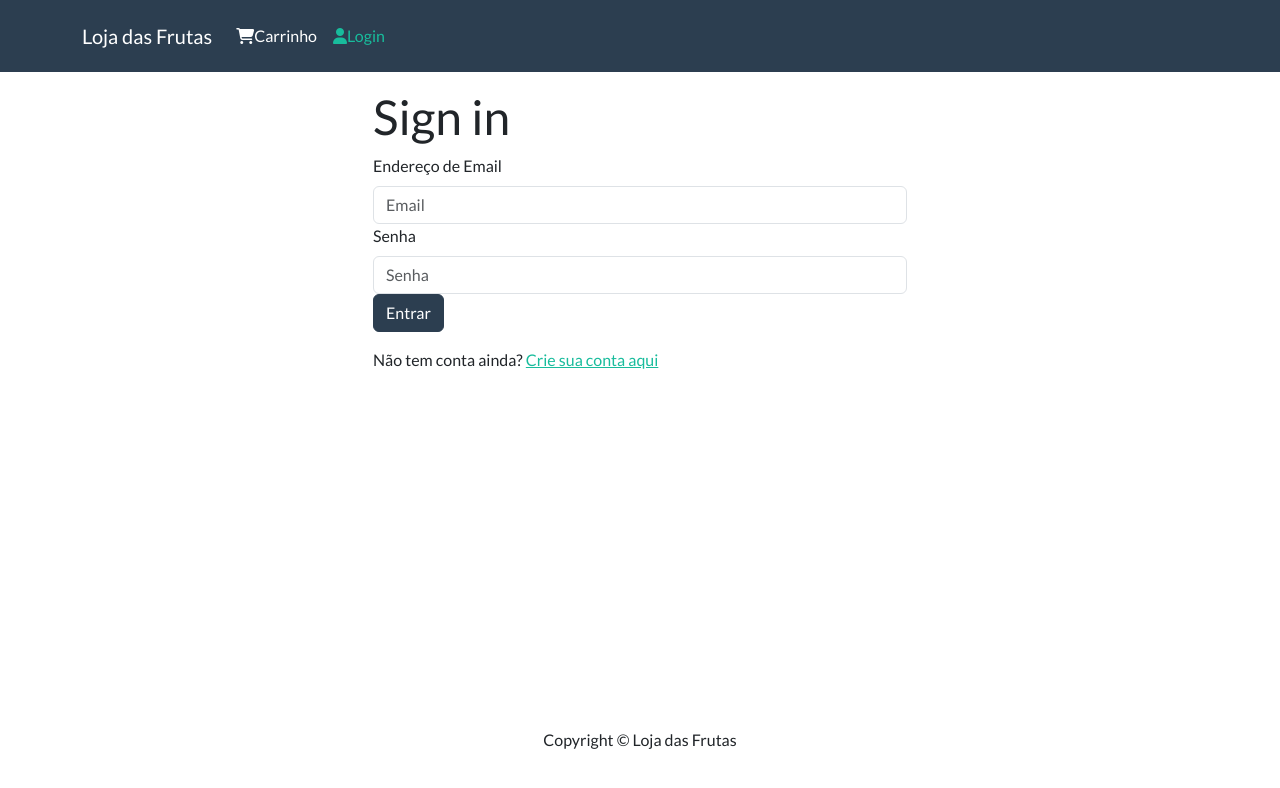
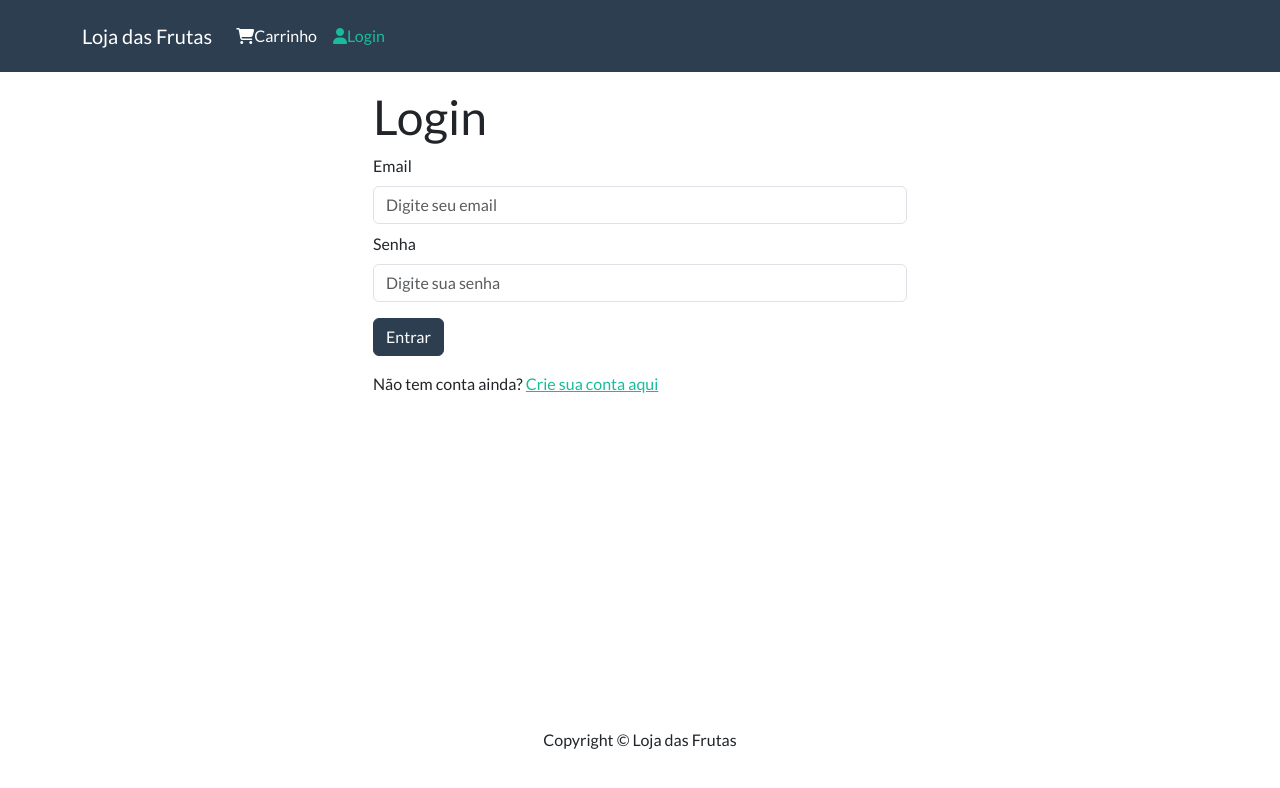
Before and after one commit to arturRDC/loja-das-frutas, a React (Create React App) app in the folder frontend/: page /login in a window 1280 px wide. Shown: the top 788 px of the page. Built offline with nearby package versions, Linux system fonts and the light colour scheme.

Commit message:
Tweak login styles

```diff
--- a/frontend/src/screens/LoginScreen.js
+++ b/frontend/src/screens/LoginScreen.js
@@ -35,31 +35,31 @@ const LoginScreen = () => {
 
   return (
     <FormContainer>
-      <h1>Sign in</h1>
+      <h1>Login</h1>
       {error && <Message variant='danger'>{error}</Message>}
       {loading && <Loader />}
       <Form onSubmit={handleSubmit}>
         <Form.Group controlId='email'>
-          <Form.Label>Endereço de Email</Form.Label>
+          <Form.Label>Email</Form.Label>
           <Form.Control
             type='email'
-            placeholder='Email'
+            placeholder='Digite seu email'
             value={email}
             onChange={(e) => setEmail(e.target.value)}
           ></Form.Control>
         </Form.Group>
 
         <Form.Group controlId='password'>
-          <Form.Label>Senha</Form.Label>
+          <Form.Label className='pt-2'>Senha</Form.Label>
           <Form.Control
             type='password'
-            placeholder='Senha'
+            placeholder='Digite sua senha'
             value={password}
             onChange={(e) => setPassword(e.target.value)}
           ></Form.Control>
         </Form.Group>
 
-        <Button type='submit' variant='primary'>
+        <Button type='submit' variant='primary' className='mt-3'>
           Entrar
         </Button>
       </Form>
```
